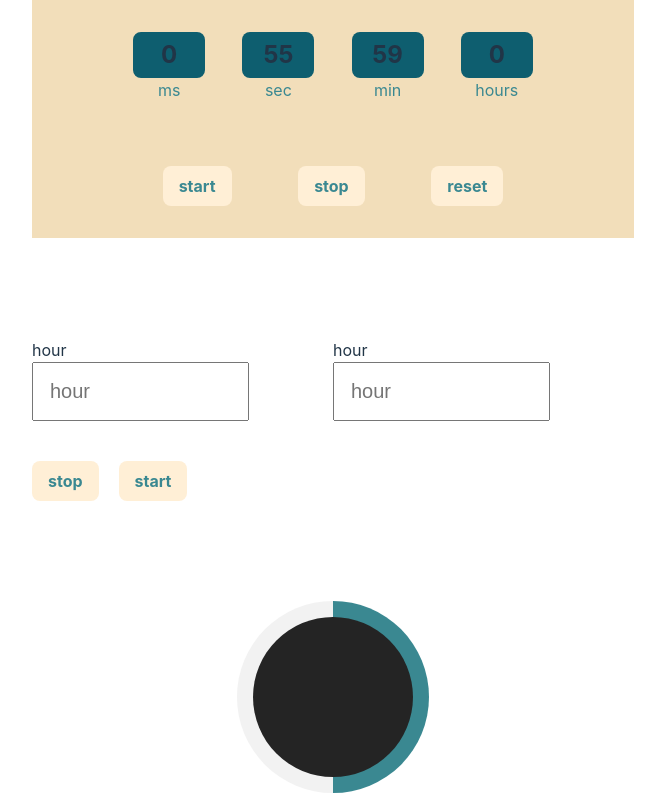
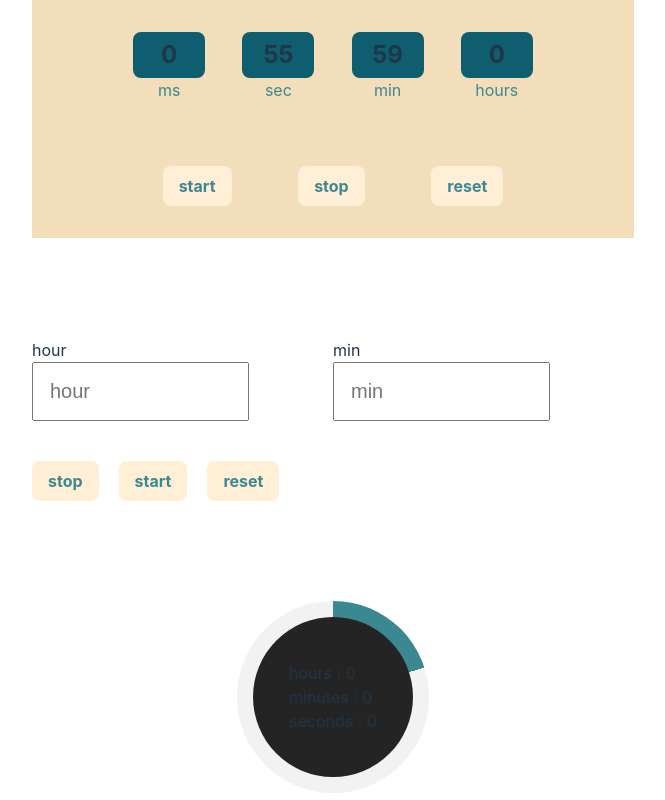
Before and after one commit to 12ya/timer, a React (Vite) app: page / in a window 1280 px wide. Shown: the whole page, without its empty margins (307-972 px from the left). Built offline with nearby package versions, Linux system fonts and the light colour scheme.

Commit message:
refactoring run func in timer.tsx

```diff
--- a/index.html
+++ b/index.html
@@ -4,7 +4,7 @@
     <meta charset="UTF-8" />
     <link rel="icon" type="image/svg+xml" href="/vite.svg" />
     <meta name="viewport" content="width=device-width, initial-scale=1.0" />
-    <title>Vite + React + TS</title>
+    <title>Timer | Stopwatch</title>
   </head>
   <body>
     <div id="root"></div>
--- a/src/App.module.css
+++ b/src/App.module.css
@@ -39,6 +39,6 @@
     padding: 1rem;
     background: linear-gradient(#242424, #242424) content-box,
         linear-gradient(var(--v), #f2f2f2 50%, transparent 0) 0 / min(100%, (50 - var(--p)) * 100%),
-        linear-gradient(var(--v), transparent 50%, #ffefd6 0) 0 / min(100%, (var(--p) - 50) * 100%),
+        linear-gradient(var(--v), transparent 50%, #3a8891 0) 0 / min(100%, (var(--p) - 50) * 100%),
         linear-gradient(to right, #f2f2f2 50%, #3a8891 0);
 }
--- a/src/components/input.tsx
+++ b/src/components/input.tsx
@@ -7,9 +7,12 @@ export default ({ setState, id, title }: Input) => {
             <input
                 type='number'
                 style={{ height: '100%', width: '60%', padding: '1rem', fontSize: 20 }}
-                placeholder='hour'
-                onChange={({ target: { value: h } }) => {
-                    setState((prev: Object) => ({ ...prev, [id]: Number(h) }));
+                placeholder={title}
+                onChange={({ target: { value } }) => {
+                    setState((prev: Object) => {
+                        console.log(prev, 'daisfj');
+                        return { ...prev, [id]: Number(value) };
+                    });
                 }}
             />
         </div>
--- a/src/components/stopwatch.tsx
+++ b/src/components/stopwatch.tsx
@@ -12,7 +12,7 @@ export default () => {
     let m = state.m;
     let h = state.h;
 
-    const runStopwatch = () => {
+    const run = () => {
         if (m === 60) {
             h += 1;
             m = 0;
@@ -32,7 +32,7 @@ export default () => {
     };
 
     const start = () => {
-        setRunningInterval(setInterval(runStopwatch, 10));
+        setRunningInterval(setInterval(run, 10));
     };
 
     const stop = () => {
--- a/src/components/timer.tsx
+++ b/src/components/timer.tsx
@@ -5,39 +5,92 @@ import Input from './input';
 
 export default () => {
     const [state, setState] = useState({ ms: 0, s: 0, m: 0, h: 0 });
+    const [runningInterval, setRunningInterval] = useState(0);
+    const [percentage, setPercentage] = useState(20);
 
-    const runTimer = () => {
-        let h = state.h;
-        let m = state.m;
-        let s = state.s;
-        let ms = state.ms;
+    let h = state.h;
+    let m = state.m;
+    let s = state.s;
+    let ms = state.ms;
+    let frac = 0;
+    let sum = (state.h * 60 * 60 + state.m * 60 + state.s) * 1000;
 
-        if (h === 0 && m === 0 && s === 0 && ms === 0) {
-            console.log('timout');
+    const run = () => {
+        const currentPercentage = (frac / sum) * 50;
+        setPercentage(currentPercentage);
+
+        h = Number(Math.floor((sum / (1000 * 60 * 60)) % 24));
+        m = Number(Math.floor((sum / (1000 * 60)) % 60));
+        s = Number(Math.floor((sum / 1000) % 59));
+
+        console.log('ruuufusad', sum, currentPercentage, '-------', h, m, s);
+
+        if (sum === 0) {
+            h += 1;
+            m += 1;
         }
 
-        if (m === 0 && s === 0 && ms === 0) {
-            h--;
-            m = 60;
-        }
+        // if (h === 0 && m === 0 && s === 0 && ms === 0) {
+        //     console.log('timout');
 
-        if (s === 0 && ms === 0) {
-            m--;
-            s = 60;
-        }
+        //     clearInterval(runningInterval);
+        //     // runNegative();
+        //     return;
+        // }
 
-        if (ms === 0) {
-            s--;
-            ms = 100;
-        }
+        // if (m === 0 && s === 0 && ms === 0) {
+        //     h -= 1;
+        //     m += 60;
+        // }
 
-        ms--;
+        // if (s === 0 && ms === 0) {
+        //     m -= 1;
+        //     s += 60;
+        // }
+
+        // if (ms === 0) {
+        //     s -= 1;
+        //     ms += 100;
+        // }
+
+        // ms--;
+        sum -= 10;
+        frac += 10;
 
         setState({ h, m, s, ms });
     };
 
-    const start = () => {};
-    const stop = () => {};
+    const runNegative = () => {
+        if (m === 60) {
+            h += 1;
+            m = 0;
+        }
+
+        if (s === 60) {
+            m += 1;
+            s = 0;
+        }
+
+        if (ms === 100) {
+            s += 1;
+            ms = 0;
+        }
+        ms++;
+        setState({ ms, s, m, h });
+    };
+
+    const start = () => {
+        setRunningInterval(setInterval(run, 10));
+    };
+
+    const stop = () => {
+        clearInterval(runningInterval);
+    };
+
+    const reset = () => {
+        clearInterval(runningInterval);
+        setState({ h: 0, m: 0, ms: 0, s: 0 });
+    };
 
     return (
         <>
@@ -74,7 +127,7 @@ export default () => {
                             }}
                         >
                             <Input id={'h'} setState={setState} title='hour' />
-                            <Input id={'h'} setState={setState} title='hour' />
+                            <Input id={'m'} setState={setState} title='min' />
                         </div>
                         <div
                             style={{
@@ -85,14 +138,30 @@ export default () => {
                             <div onClick={stop} style={{ marginRight: 20 }}>
                                 <Button value={'stop'} type={'regulator'} />
                             </div>
-                            <div onClick={start}>
+                            <div onClick={start} style={{ marginRight: 20 }}>
                                 <Button value={'start'} type={'regulator'} />
+                            </div>
+                            <div onClick={reset}>
+                                <Button value={'reset'} type={'regulator'} />
                             </div>
                         </div>
                     </div>
 
-                    <div style={{ position: 'relative' }}>
-                        <div className={styles.chart} style={{ '--p': 50 }}></div>
+                    <div
+                        style={{
+                            position: 'relative',
+                            display: 'flex',
+                            flex: 1,
+                            alignItems: 'center',
+                            justifyContent: 'center',
+                        }}
+                    >
+                        <div style={{ position: 'absolute' }}>
+                            <div>hours : {state.h}</div>
+                            <div>minutes : {state.m}</div>
+                            <div>seconds : {state.s}</div>
+                        </div>
+                        <div className={styles.chart} style={{ '--p': percentage }}></div>
                     </div>
                 </div>
             </div>
```
Also changed, not shown: vite.config.ts.timestamp-1669088913379.mjs (added, +10 -0 lines).
